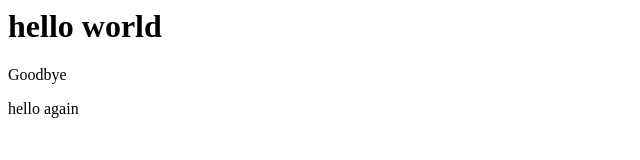
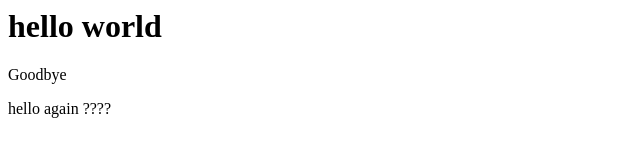
Before and after one commit to jamiecounsell/git-test, a plain HTML site: page index.html in a window 1280 px wide. Shown: the full height of the page, 0-640 px from the left. Drawn offline with Linux system fonts and the light colour scheme.

Commit message:
test vscode vs. git commands

```diff
--- a/index.html
+++ b/index.html
@@ -1,3 +1,4 @@
 <h1>hello world</h1>
 <p>Goodbye</p>
 <span>hello again</span>
+<span>????</span>
```
